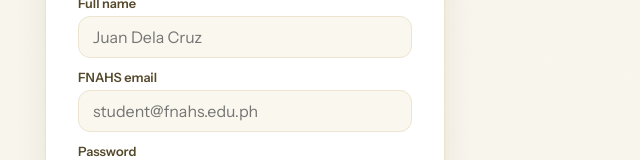
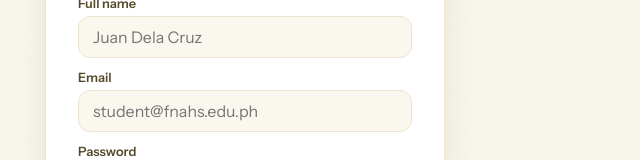
Before and after one commit to kurunami31/FNAHS, a React (Vite) app: page /signup in a window 1280 px wide. Shown: the part 350-510 px from the top of the page, without its empty margins (395-1035 px from the left). Built offline with nearby package versions, Linux system fonts and the light colour scheme; no server answers.

Commit message:
Rename registration email label to Email

```diff
--- a/src/pages/Signup.jsx
+++ b/src/pages/Signup.jsx
@@ -67,7 +67,7 @@ export default function Signup() {
             <input required value={name} onChange={(e) => setName(e.target.value)} placeholder="Juan Dela Cruz" autoComplete="name" />
           </div>
           <div className="field">
-            <label>FNAHS email</label>
+            <label>Email</label>
             <input type="email" required value={email} onChange={(e) => setEmail(e.target.value)} placeholder="student@fnahs.edu.ph" autoComplete="email" />
           </div>
           <div className="field">
```
